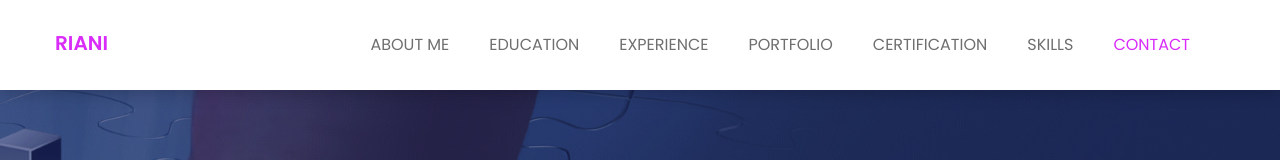
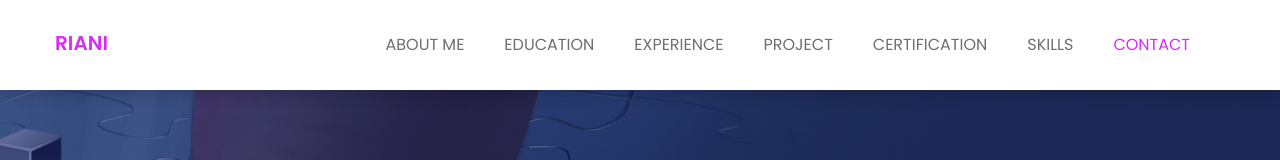
Before and after one commit to Syamsyuriani/syamsyuriani.github.io, a plain HTML site: page index.html in a window 1280 px wide. Shown: the top 160 px of the page. Drawn offline with nearby package versions, Linux system fonts and the light colour scheme.

Commit message:
Update index.html

```diff
--- a/index.html
+++ b/index.html
@@ -40,7 +40,7 @@
 								<li class="smooth-menu"><a href="#about">about me</a></li>
 			                    <li class="smooth-menu"><a href="#education">education</a></li>
 			                    <li class="smooth-menu"><a href="#experience">experience</a></li>
-			                    <li class="smooth-menu"><a href="#portfolio">portfolio</a></li>
+			                    <li class="smooth-menu"><a href="#portfolio">project</a></li>
 								<li class="smooth-menu"><a href="#certification">certification</a></li>
 								<li class="smooth-menu"><a href="#skills">skills</a></li>
 			                    <li class="smooth-menu"><a href="#contact">contact</a></li>
@@ -299,7 +299,7 @@
 		<section id="portfolio" class="portfolio">
 			<div class="portfolio-details">
 				<div class="section-heading text-center">
-					<h2>portfolio</h2>
+					<h2>project</h2>
 				</div>
 				<div class="container">
 					<div class="portfolio-content">
```
